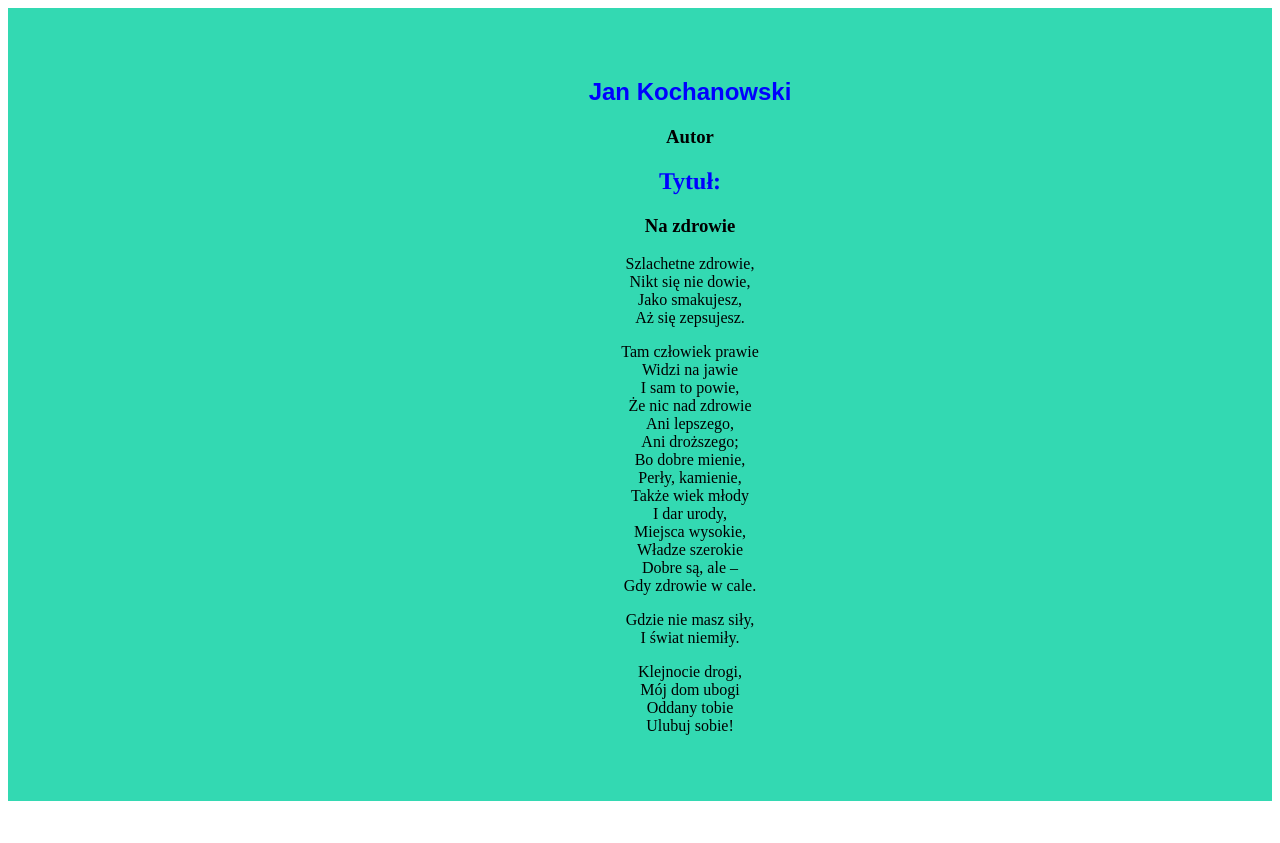
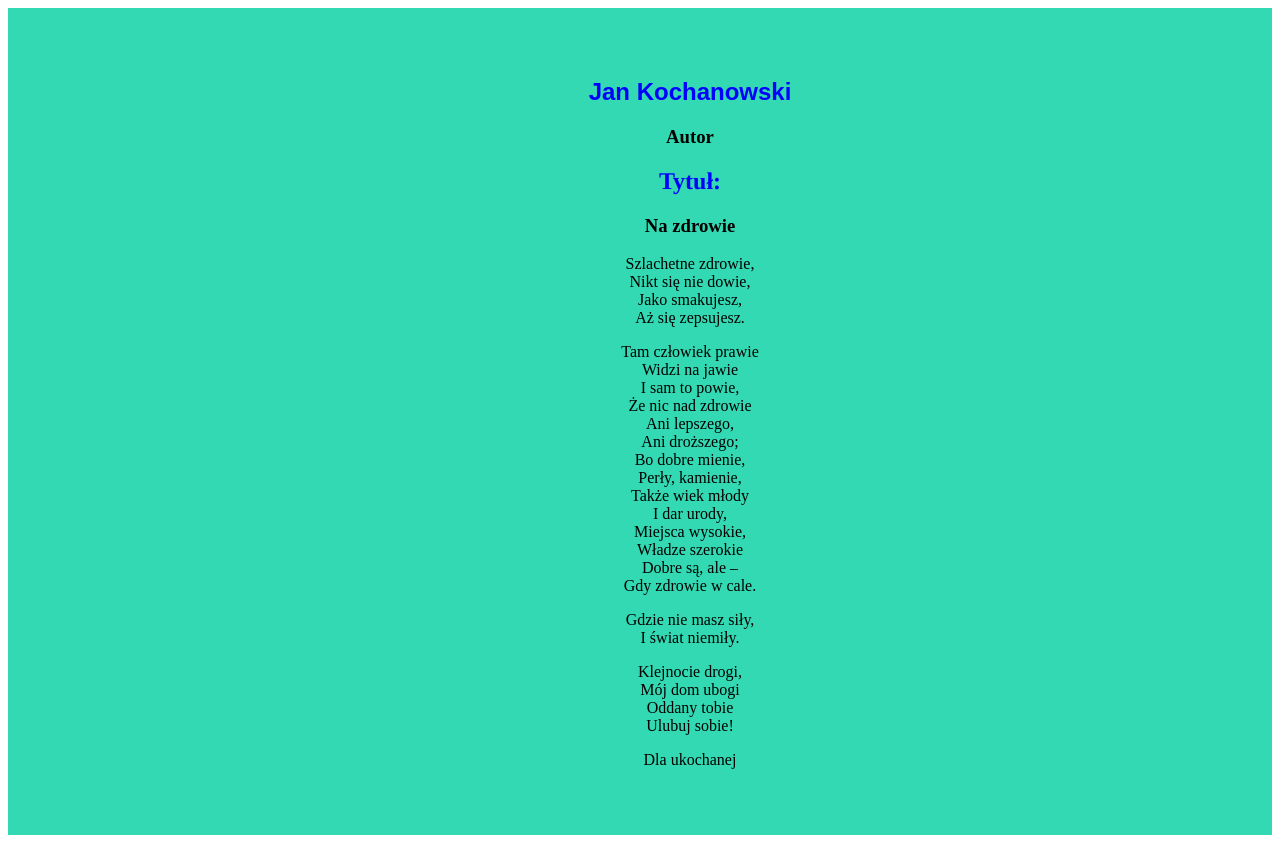
Before and after one commit to BartekKosior/nauka-gita-2, a plain HTML site: page index.html in a window 1280 px wide. Before the commit the page ends 809 px from the top, so only its background shows below. Drawn offline with Linux system fonts and the light colour scheme.

Commit message:
Add paragrapf "Dla ukochanej"

```diff
--- a/index.html
+++ b/index.html
@@ -49,6 +49,9 @@
               Oddany tobie<br>
               Ulubuj sobie!
               </p>
+              <p>
+              Dla ukochanej
+              </p>
             </div>
           </div>
         </section>
```
